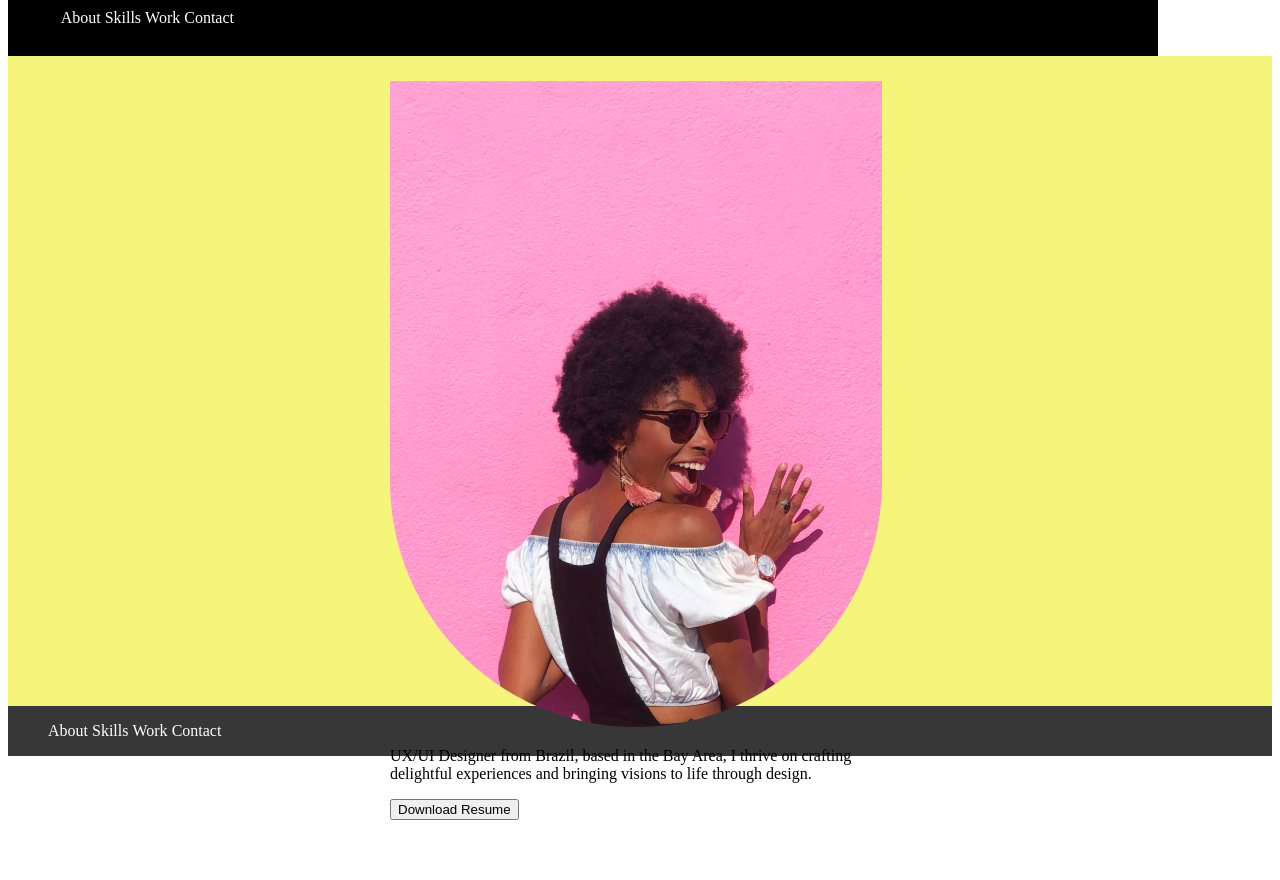
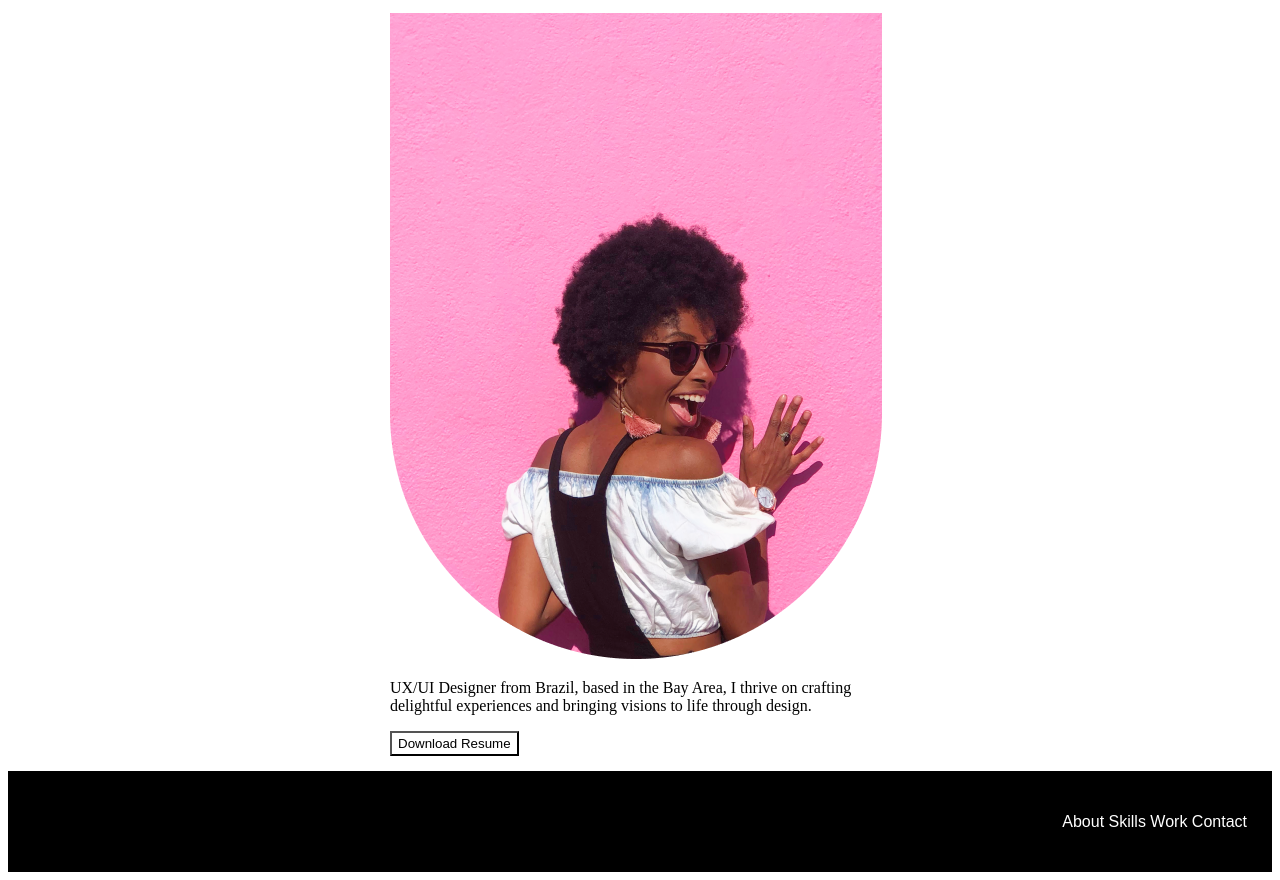
Before and after one commit to RubiaHermans/UX_UI_HW_17, a plain HTML site: page index.html in a window 1280 px wide. Shown: the part 172-1052 px from the top of the page. Before the commit the page ends 992 px from the top, so only its background shows below. Drawn offline with Linux system fonts and the light colour scheme.

Commit message:
css update

```diff
--- a/CSS/style.css
+++ b/CSS/style.css
@@ -1,102 +1,60 @@
+/* Navbar Styles */
 .inline-block {
     display: inline-block;
-    vertical-align: top;
+    vertical-align:middle;
 }
 
-/*
-.inline-block{
-    background-color: black;
-    list-style-type: none;
+.logo {
+    width: 22%;
+    padding: 1%;
     text-align: center;
-    vertical-align: top;
-    margin: 0;
-    padding: 0;
-}
-*/
-
-.logo {
-    width: 23%;
-    padding: 1%;
-    background-color: black;
 }
 
 nav {
-    width: 89%;
-    padding: 1%;
-    background-color: black;
-    color:white;
-    font-family: "Times New Roman", Times, serif;
-   /* text-align: center; */
+    width: 65%;
+    padding: 5%;
+    font-family:Arial, Helvetica, sans-serif;
+    text-align:right;
 }
 
+/* Align unordered list to the right */
 ul {
-    /*width: 50%;
-    margin-left: auto;*/
+    width: 50%;
+    margin-left: auto;
 }
 
-.fotoDiv{
-    padding-left: 10px;
-
+/* Hero image styles */
+.heroImg {
+    height: 600px;
+    padding: 25px;
+    font-family: Arial, Helvetica, sans-serif;
 }
 
-.heroimg {
-    height: 600px;
-    padding: 25px;
-    background-color: #f5f679;
-  }
-
-.minhafoto {
-    /*border-style: groove;*/
-      border: 1px solid;
-      padding: 1px;
-      box-shadow: 30px 20px;
-      width:350;
-      height:400;
-
-}
-
-/*
-.center {
-    display: block;
-    margin-left: auto;
-    margin-right: auto;
-    width: 50%;
-  }
-  */
-
+/* Content styles */
 .content {
     width: 500px;
     margin: 0 auto;
-    /*text-align: center;*/
-   /* border: 1px solid black;*/
-
-   /*
-    padding-top: 50px;
-    padding-right: 30px;
-    padding-bottom: 50px;
-    padding-left: 80px;
-    */
 }
 
-footer {
-    background-color:#373738;
-    color:white;
-    /*text-align: center;*/
+button{
+    background-color:white;
+    margin-bottom:3%;
+    font-family: Arial, Helvetica, sans-serif;
+    height: 25px;
 }
 
- /*TODO: Use padding to center your <ul> and <li> elements.*/
 
-footer > ul {
+/* Footer styles */
+footer {
+    background-color: black;
+    padding: 1%;
+    color:white;
+    font-family:Arial, Helvetica, sans-serif;
+    text-align:right;
+}
+
+footer ul {
     display: inline-block;
     vertical-align: top;
-    /*
-    list-style-type: none;
-    */
-  }
-
-  /*
-img{
-    padding-right: 90%;
-    padding-left:10%;
-  }
-  */
+    padding: 1%;
+}
```
